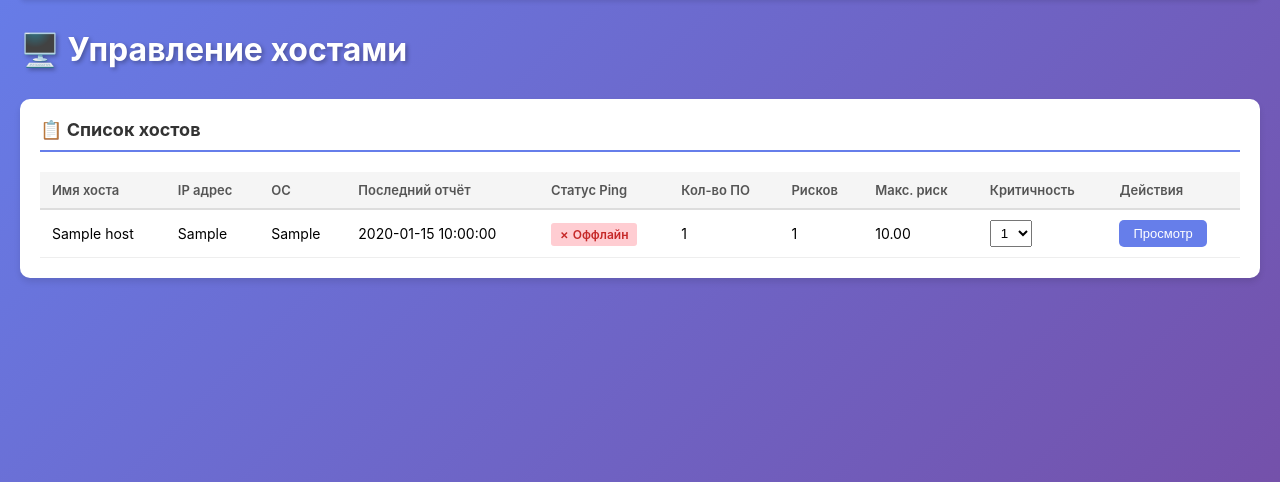
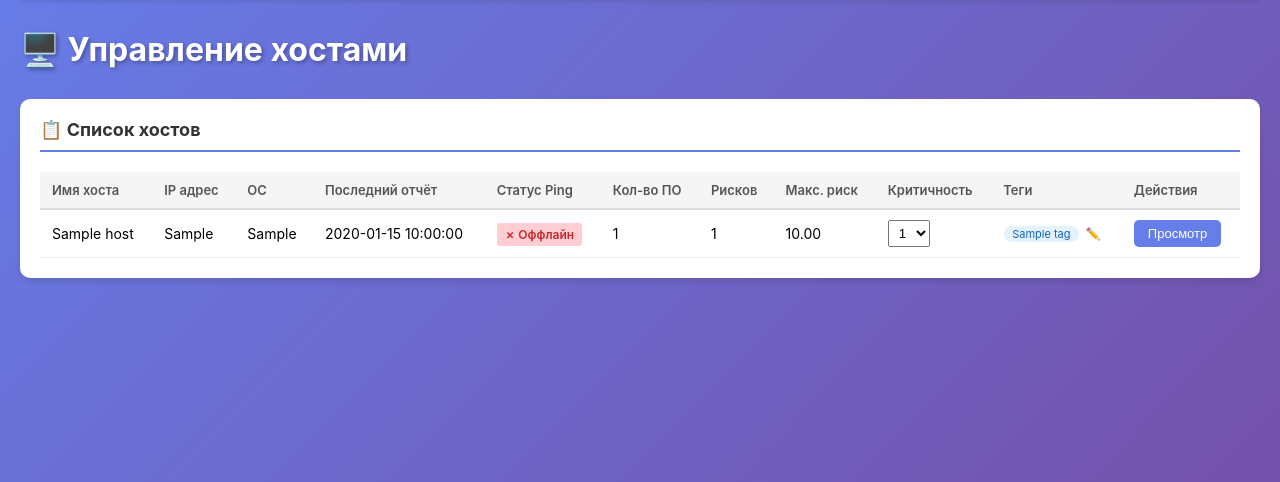
Before and after one commit to zaharevic/diplom_tmp, a FastAPI app: template server/templates/hosts.html in a window 1280 px wide. Shown: the part 81-563 px from the top of the page. Run offline with FastAPI, Linux system fonts and the light colour scheme; the template is opened without the code that fills it: most values are stand-ins (such as "Sample title", 1, 10 or a date in 2020); parts of the project's set-up code (start-up, migrations or seed data) failed here and were passed over.

Commit message:
feat(host-tags): add host tags management and display in hosts UI

```diff
--- a/server/app.py
+++ b/server/app.py
@@ -485,10 +485,11 @@ async def hosts_page(request: Request):
         c.execute("""
             SELECT h.hostname,
                    r.ip, r.os, r.received_at,
-                   IFNULL(s.software_count, 0) AS software_count,
-                   IFNULL(hm.criticality, 1)   AS criticality,
-                   IFNULL(vr.risky_count, 0)    AS risky_count,
-                   IFNULL(vr.top_risk,   0.0)   AS top_risk
+                   IFNULL(s.software_count, 0)         AS software_count,
+                   IFNULL(hm.criticality, 1)           AS criticality,
+                   IFNULL(vr.risky_count, 0)           AS risky_count,
+                   IFNULL(vr.top_risk,   0.0)          AS top_risk,
+                   IFNULL(t.tags, '')                  AS tags
             FROM (
                 SELECT hostname FROM reports
                 UNION SELECT hostname FROM software
@@ -510,9 +511,18 @@ async def hosts_page(request: Request):
                 WHERE risk_score > 0
                 GROUP BY host
             ) vr ON vr.host = h.hostname
+            LEFT JOIN (
+                SELECT host, GROUP_CONCAT(tag, ',') AS tags
+                FROM host_tags GROUP BY host
+            ) t ON t.host = h.hostname
             ORDER BY h.hostname
         """)
-        hosts = [dict(row) for row in c.fetchall()]
+        raw_hosts = c.fetchall()
+        hosts = []
+        for row in raw_hosts:
+            d = dict(row)
+            d["tags"] = [t for t in (d.get("tags") or "").split(",") if t]
+            hosts.append(d)
 
     return templates.TemplateResponse(request, "hosts.html", {
         "active_page": "hosts",
@@ -531,6 +541,26 @@ async def packages_page(request: Request):
         "active_page": "packages",
         "hostnames": hostnames,
     })
+
+
+@app.post("/api/hosts/tags")
+async def set_host_tags(request: Request):
+    """Replace all tags for a host. Body: {hostname, tags: [...]}"""
+    try:
+        body = await request.json()
+    except Exception:
+        raise HTTPException(status_code=400, detail="Invalid JSON")
+    hostname = body.get("hostname")
+    tags = body.get("tags", [])
+    if not hostname:
+        raise HTTPException(status_code=400, detail="hostname required")
+    tags = [t.strip().lower() for t in tags if t.strip()][:10]  # max 10 tags
+    with get_db() as conn:
+        conn.execute("DELETE FROM host_tags WHERE host=?", (hostname,))
+        for tag in tags:
+            conn.execute("INSERT OR IGNORE INTO host_tags (host, tag) VALUES (?, ?)", (hostname, tag))
+        conn.commit()
+    return JSONResponse({"ok": True, "tags": tags})
 
 
 @app.post("/api/hosts/criticality")
--- a/server/templates/hosts.html
+++ b/server/templates/hosts.html
@@ -17,6 +17,11 @@
 .modal-buttons { display:flex; gap:10px; margin-top:20px; }
 .crit-select { padding:4px 6px; }
 .crit-saved  { color:#2e7d32; font-size:12px; margin-left:4px; }
+.tag-chip    { display:inline-block; background:#e3f2fd; color:#1565c0; border-radius:12px;
+               padding:1px 8px; font-size:11px; margin:1px; }
+.tag-chip.prod { background:#fce4ec; color:#880e4f; }
+.tag-chip.dmz  { background:#f3e5f5; color:#4a148c; }
+.tag-chip.dev  { background:#e8f5e9; color:#1b5e20; }
 {% endblock %}
 
 {% block content %}
@@ -36,6 +41,7 @@
                 <th>Рисков</th>
                 <th>Макс. риск</th>
                 <th>Критичность</th>
+                <th>Теги</th>
                 <th>Действия</th>
             </tr>
         </thead>
@@ -59,12 +65,22 @@
                     </select>
                     <span class="crit-saved" id="crit-saved-{{ h.hostname }}" style="display:none;">✓</span>
                 </td>
+                <td id="tags-{{ h.hostname }}">
+                    {% for tag in h.tags %}
+                    <span class="tag-chip {{ tag }}">{{ tag }}</span>
+                    {% else %}
+                    <span style="color:#bbb;font-size:12px">—</span>
+                    {% endfor %}
+                    <button onclick="editTags('{{ h.hostname }}')"
+                            style="border:none;background:none;cursor:pointer;font-size:12px;color:#999;padding:0 2px;"
+                            title="Редактировать теги">✏️</button>
+                </td>
                 <td>
                     <button class="btn btn-primary" onclick="viewSoftware('{{ h.hostname }}')">Просмотр</button>
                 </td>
             </tr>
             {% else %}
-            <tr><td colspan="10" class="table-empty">Нет хостов</td></tr>
+            <tr><td colspan="11" class="table-empty">Нет хостов</td></tr>
             {% endfor %}
         </tbody>
     </table>
@@ -154,6 +170,28 @@ function closeSoftwareModal() {
     document.getElementById('softwareModal').classList.remove('active');
 }
 
+async function editTags(hostname) {
+    const cell = document.getElementById('tags-' + hostname);
+    const current = Array.from(cell.querySelectorAll('.tag-chip')).map(el => el.textContent).join(', ');
+    const input = prompt(`Теги для ${hostname} (через запятую):\nПримеры: prod, dev, dmz, web, db`, current);
+    if (input === null) return;
+    const tags = input.split(',').map(t => t.trim()).filter(Boolean);
+    try {
+        await fetch('/api/hosts/tags', {
+            method: 'POST',
+            headers: {'Content-Type': 'application/json'},
+            body: JSON.stringify({hostname, tags})
+        });
+        // Re-render chips without reload
+        const chips = tags.length
+            ? tags.map(t => `<span class="tag-chip ${t}">${t}</span>`).join(' ')
+            : '<span style="color:#bbb;font-size:12px">—</span>';
+        cell.innerHTML = chips + ` <button onclick="editTags('${hostname}')"
+            style="border:none;background:none;cursor:pointer;font-size:12px;color:#999;padding:0 2px;"
+            title="Редактировать теги">✏️</button>`;
+    } catch (err) { alert('Ошибка: ' + err.message); }
+}
+
 pingAllHosts();
 setInterval(pingAllHosts, 5 * 60 * 1000);
 </script>
```
Also changed, not shown: server/core/database.py (+9 -0 lines).
